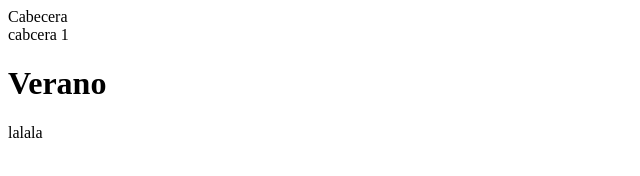
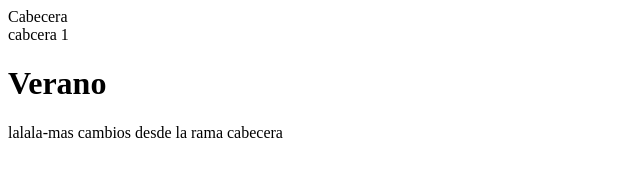
Before and after one commit to PaolaS2992/Adathink-Webhook, a plain HTML site: page index.html in a window 1280 px wide. Shown: the whole page, without its empty margins (0-640 px from the left). Drawn offline with Linux system fonts and the light colour scheme.

```diff
--- a/index.html
+++ b/index.html
@@ -15,7 +15,7 @@
     </header>
     <aside>
         <div class="container">
-            <p>lalala</p>
+            <p>lalala-mas cambios desde la rama cabecera</p>
         </div>
     </aside>
 </body>
```
